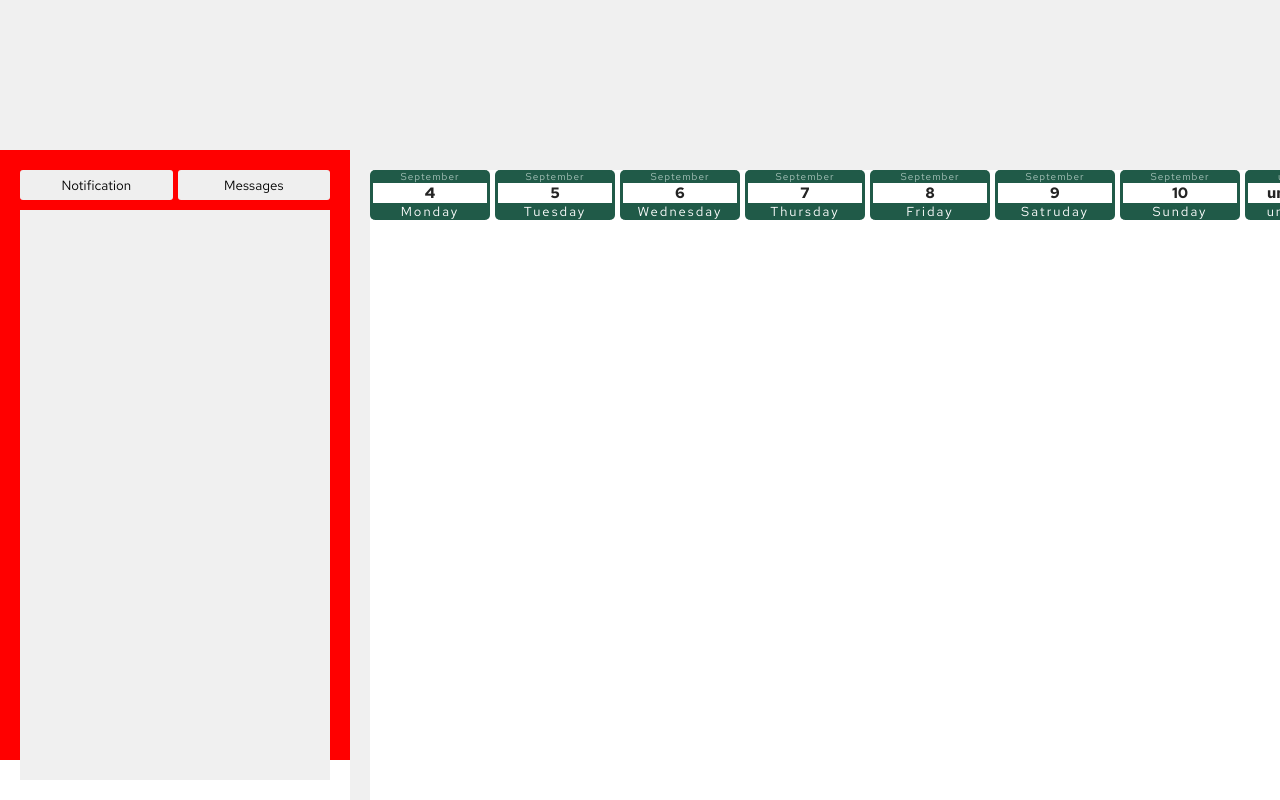
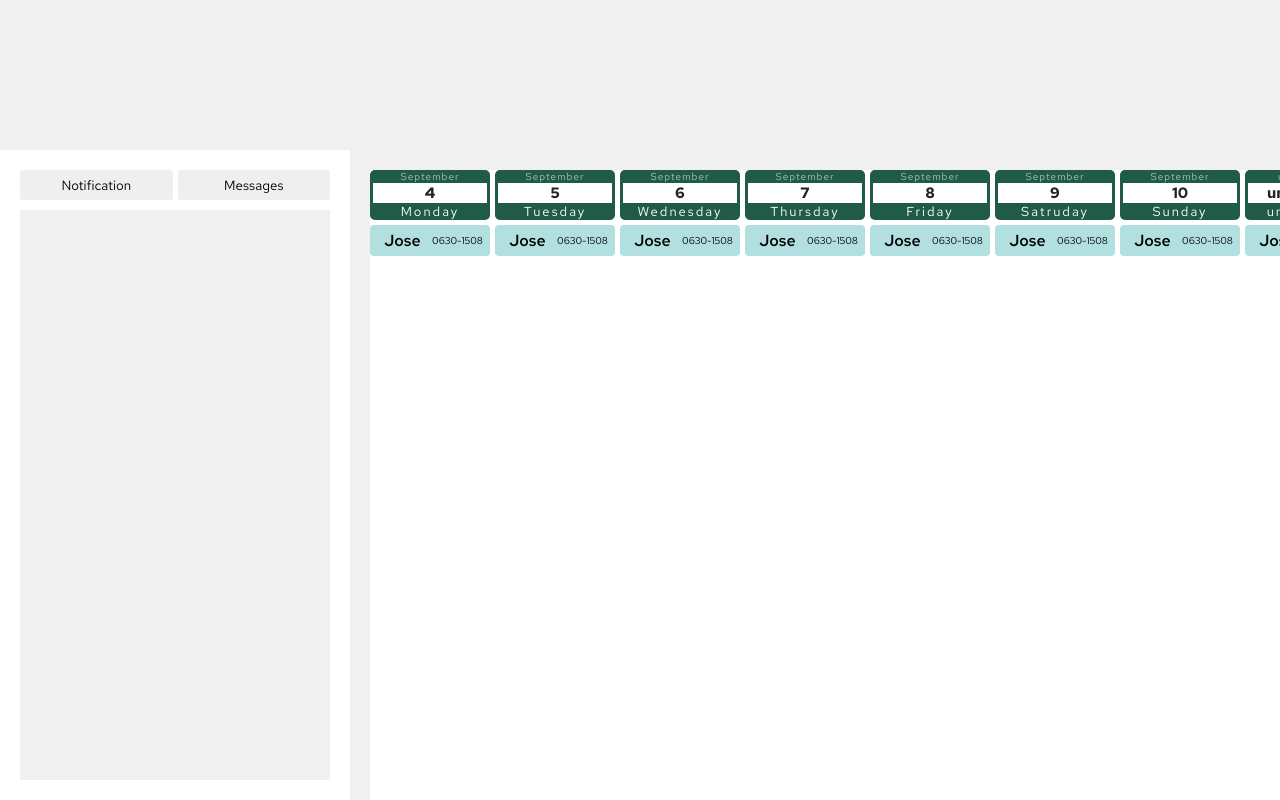
Before and after one commit to brenxm/edtrack, a website built with webpack: page dist/index.html in a window 1280 px wide. Shown: the top 800 px of the page. Built offline with nearby package versions, Linux system fonts and the light colour scheme.

Commit message:
saving work

```diff
--- /dev/null
+++ b/src/employee.js
@@ -0,0 +1,5 @@
+export default class Person{
+    constructor(name){
+        this.name = name;
+    }
+}
--- a/src/styles.scss
+++ b/src/styles.scss
@@ -26,7 +26,6 @@ $mainBg: rgb(240, 240, 240);
     .messages-container {
         height: calc(100vh - 190px);
         grid-area: 2 / 1 / 3 / 2;
-        background-color: red;
         padding: 20px;
 
         .message_header-container {
@@ -65,12 +64,16 @@ $mainBg: rgb(240, 240, 240);
     .single-column {
         height: 900px;
         width: 120px;
+        display: flex;
+        flex-direction: column;
+        gap: 5px;
 
         .single_header-container {
             background-color: rgb(32, 90, 72);
             border-radius: 5px;
             border-left: 3px solid rgb(32, 90, 72);
             border-right: 3px solid rgb(32, 90, 72);
+            pointer-events: none;
 
             div {
                 text-align: center;
@@ -96,5 +99,48 @@ $mainBg: rgb(240, 240, 240);
                 color: white;
             }
         }
+
+        .person-container {
+            padding: 5px;
+            background-color: rgb(178, 223, 223);
+            display: flex;
+            align-items: center;
+            border-radius: 4px;
+            cursor: pointer;
+
+            .person-container_name {
+                font-weight: 600;
+                text-align: center;
+                flex: 1;
+                pointer-events: none;
+            }
+
+            .person-container_time {
+                font-size: 10px;
+                text-align: center;
+                flex: 1;
+                pointer-events: none;
+            }
+        }
+    }
+
+    .btn {
+        background-color: rgb(181, 212, 208);
+        font-size: 20px;
+        border:none;
+        border-radius: 4px;
+        font-weight: 800;
+        cursor: pointer;
+    }
+
+    .add-person-btn--inactive {
+        display: none;
+        @extend .btn;
+
+    }
+
+    .add-person-btn--active {
+        display: block;
+        @extend .btn;
     }
 }
--- a/src/ui.js
+++ b/src/ui.js
@@ -14,31 +14,67 @@ export default class Ui{
                 </div>
                 <div class="main-content">
                     <div class="schedule-container">
-                    ${this.generateColumnCell("September", "4", "Monday")}
-                    ${this.generateColumnCell("September", "5", "Tuesday")}
-                    ${this.generateColumnCell("September", "6", "Wednesday")}
-                    ${this.generateColumnCell("September", "7", "Thursday")}
-                    ${this.generateColumnCell("September", "8", "Friday")}
-                    ${this.generateColumnCell("September", "9", "Satruday")}
-                    ${this.generateColumnCell("September", "10", "Sunday")}
-                    ${this.generateColumnCell()}
+
                     </div>
                 </div>
             </div>
         `
+
+        this.generateColumnCell("September", "4", "Monday")
+        this.generateColumnCell("September", "5", "Tuesday")
+        this.generateColumnCell("September", "6", "Wednesday")
+        this.generateColumnCell("September", "7", "Thursday")
+        this.generateColumnCell("September", "8", "Friday")
+        this.generateColumnCell("September", "9", "Satruday")
+        this.generateColumnCell("September", "10", "Sunday")
+        this.generateColumnCell()
+
+        const columns = document.querySelectorAll(".single-column");
+        columns.forEach(ea => ea.addEventListener("mouseenter", (e)=> {
+            this.toggleButton(e.target.lastElementChild);
+        }), true);
+
+
+        columns.forEach(ea => {ea.addEventListener("mouseleave", (e)=> {
+            this.toggleButton(e.target.lastElementChild);
+        }), true});
     }
 
     static generateColumnCell(month, day, weekDay){
-        const str = `
-            <div class="single-column">
+        const singlePrnt = document.createElement("div");
+        singlePrnt.classList.add("single-column");
+        singlePrnt.innerHTML = `
                 <div class="single_header-container">
                     <div class="hd-container-month">${month}</div>
                     <div class="hd-container-day">${day}</div>
                     <div class="hd-container-weekday">${weekDay}</div>
                 </div>
+            ${this.generateName("Jose", "0630-1508")}
+            <button class="add-person-btn--inactive">+</button>
+        `
+        const p = document.querySelector(".schedule-container");
+        p.appendChild(singlePrnt);
+
+        singlePrnt.addEventListener("click", (e)=>{
+            console.log(e.target);
+        }, false);
+    }
+
+    static generateName(name, time){
+        const str = `
+            <div class="person-container">
+                <div class="person-container_name">${name}</div><div class="person-container_time">${time}</div>
             </div>
         `
-
         return str;
     }
+
+    static toggleButton(btnNode){
+        if (btnNode.classList == null) return;
+        const active = "add-person-btn--active";
+        const inactive = "add-person-btn--inactive";
+        if (btnNode.classList.value != active && btnNode.classList.value != inactive || btnNode.classList.value == undefined || btnNode.classList.value == false) return;
+
+        btnNode.classList.value == active ? btnNode.classList.value = inactive : btnNode.classList.value = active;
+    }
 }
```
Also changed, not shown: src/datemanager.js (added).
